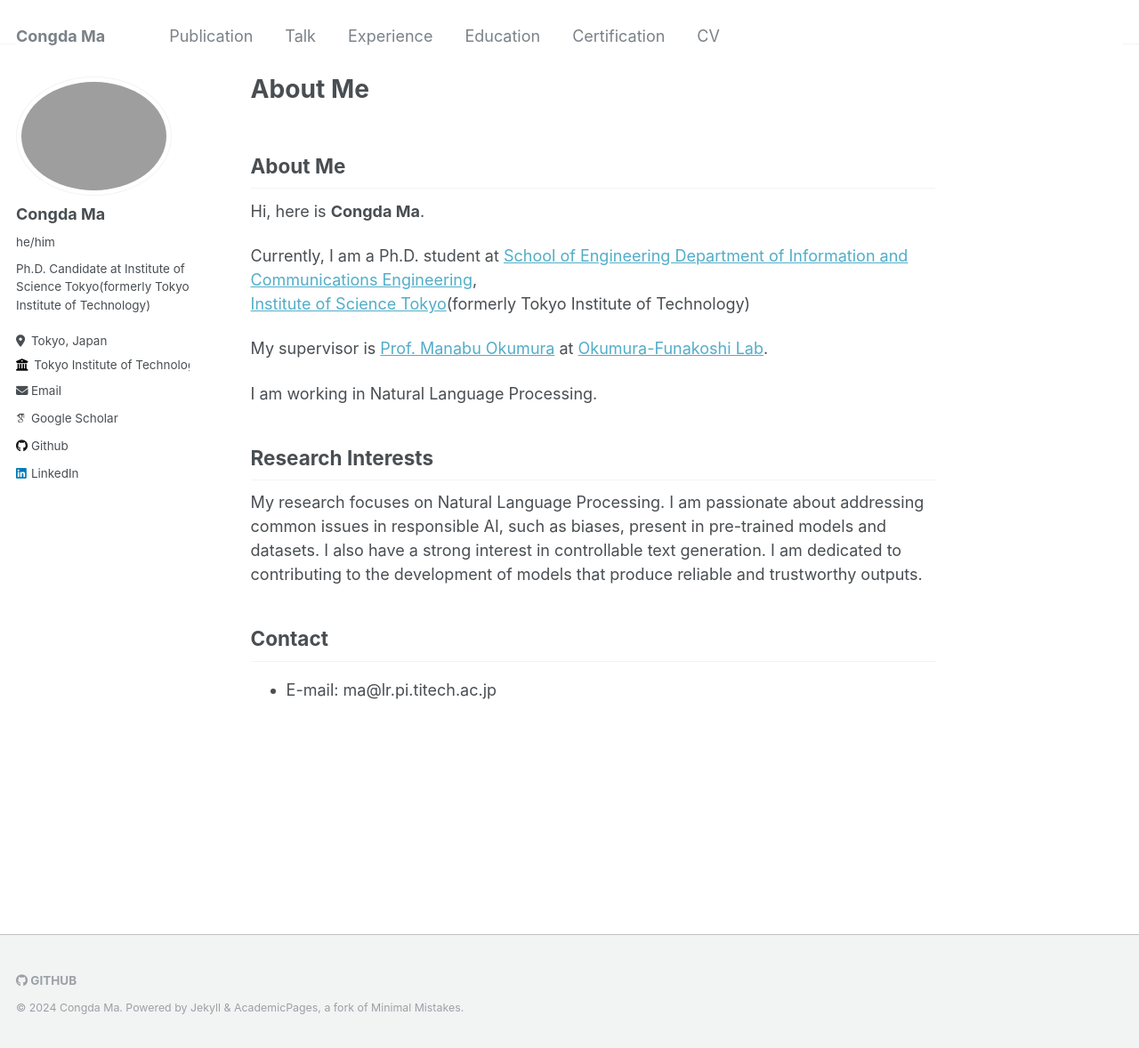
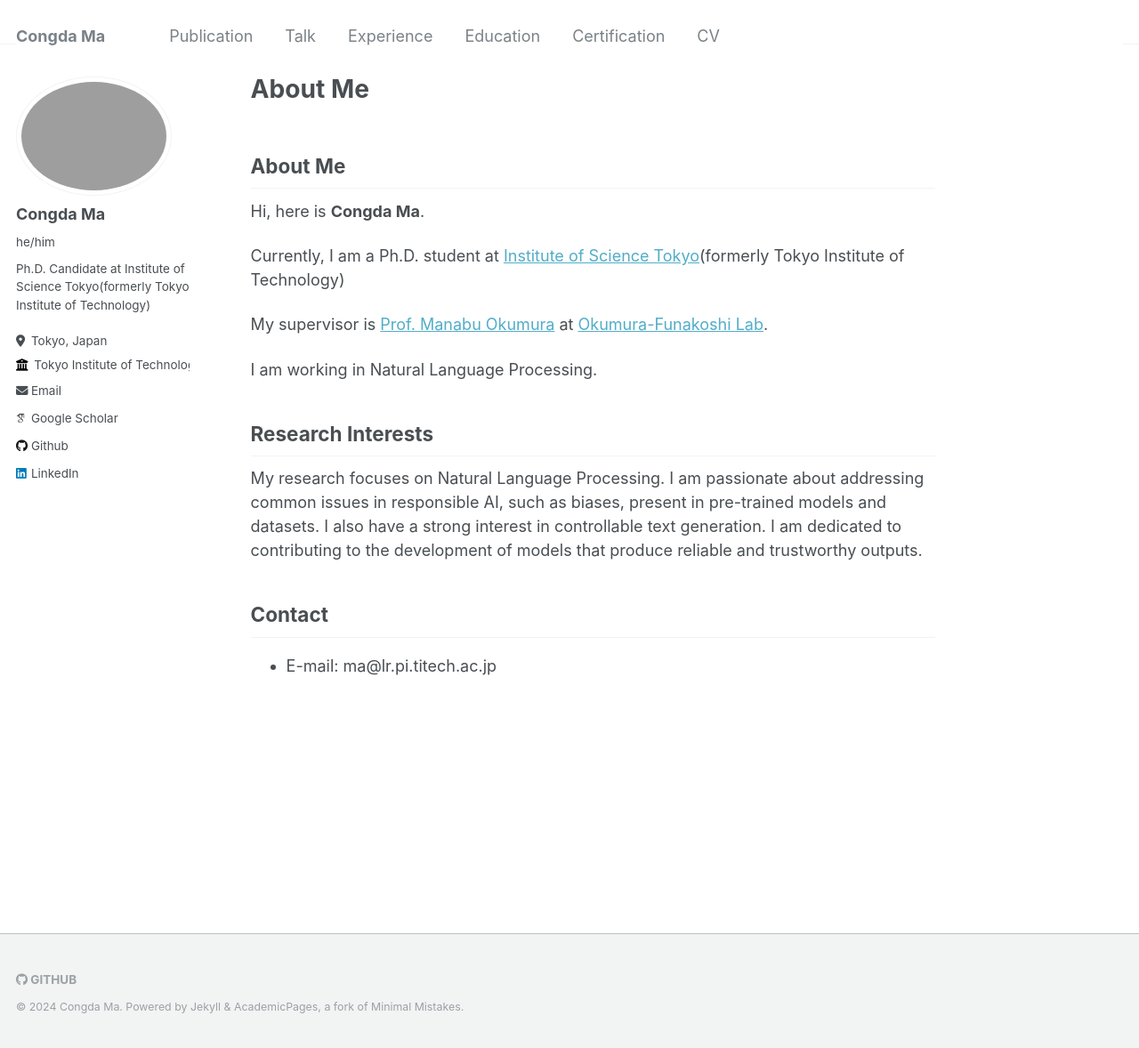
Before and after one commit to derrickmaa/derrickmaa.github.io, a Jekyll site: the page built from _pages/about.md, in a window 1280 px wide and 1178 px high. Shown: the whole window at 89% size. Built offline with Jekyll 4.4.1, drawn with Linux system fonts in a browser that asks for light colours; some web fonts are replaced.

Commit message:
Update about.md

```diff
--- a/_pages/about.md
+++ b/_pages/about.md
@@ -11,9 +11,7 @@ redirect_from:
 
 Hi, here is **Congda Ma**.
 
-Currently, I am a Ph.D. student at [School of Engineering
-Department of Information and Communications Engineering](https://educ.titech.ac.jp/ict/),
-[Institute of Science Tokyo](https://www.titech.ac.jp/)(formerly Tokyo Institute of Technology)
+Currently, I am a Ph.D. student at [Institute of Science Tokyo](https://www.titech.ac.jp/)(formerly Tokyo Institute of Technology)
 
 My supervisor is [Prof. Manabu Okumura](http://www.lr.pi.titech.ac.jp/~oku/index-e.html) at [Okumura-Funakoshi Lab](https://lr-www.pi.titech.ac.jp/wp/).
 
```
